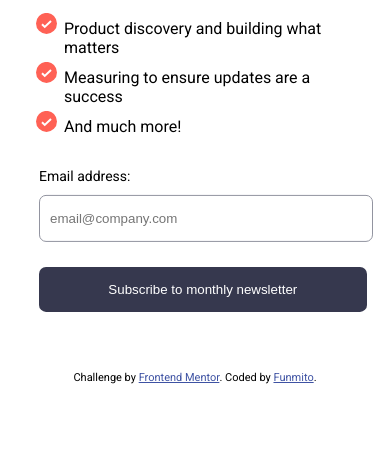
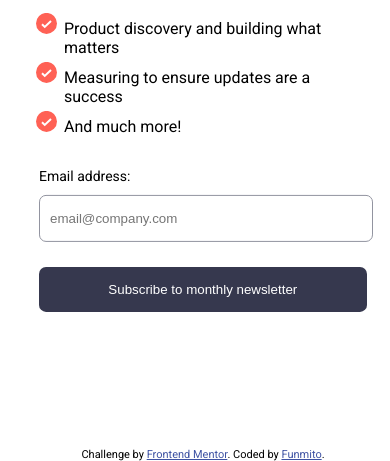
Before and after one commit to a-v-o/newsletter-exercise, a plain HTML site: page index.html in a window 390 px wide. Shown: the part 535-996 px from the top of the page. Before the commit the page ends 919 px from the top, so only its background shows below. Drawn offline with Linux system fonts and the light colour scheme.

Commit message:
Made attribution a little better

```diff
--- a/styles.css
+++ b/styles.css
@@ -124,13 +124,13 @@ input:focus {
     transform: translate(-50%, -50%);
 }
 
-.attribution {
+/* .attribution {
     position: absolute;
     color: white;
     bottom: 20px;
     left: 50%;
     transform: translateX(-50%);
-}
+} */
 @media screen and (max-width: 800px) {
     body {
         background-color: white;
@@ -198,11 +198,10 @@ input:focus {
     }
 
     .attribution {
+        width: 100%;
+        color: black;
         position: absolute;
-        width: 100%;
-        bottom: -75px;
-        left: 50%;
-        transform: translateX(-50%);
-        color: black;
+        bottom: -18vh;
+
     }
 }
```
